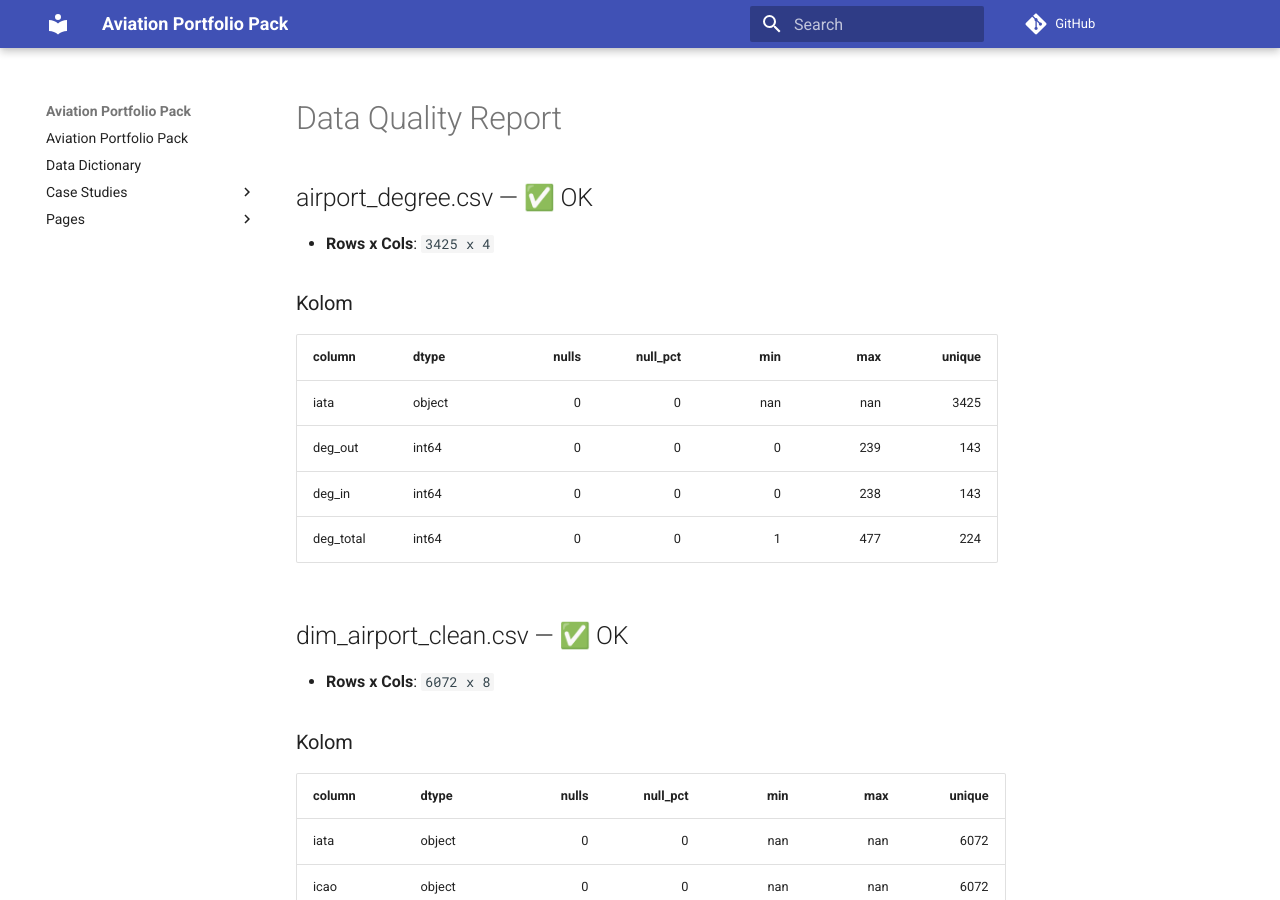
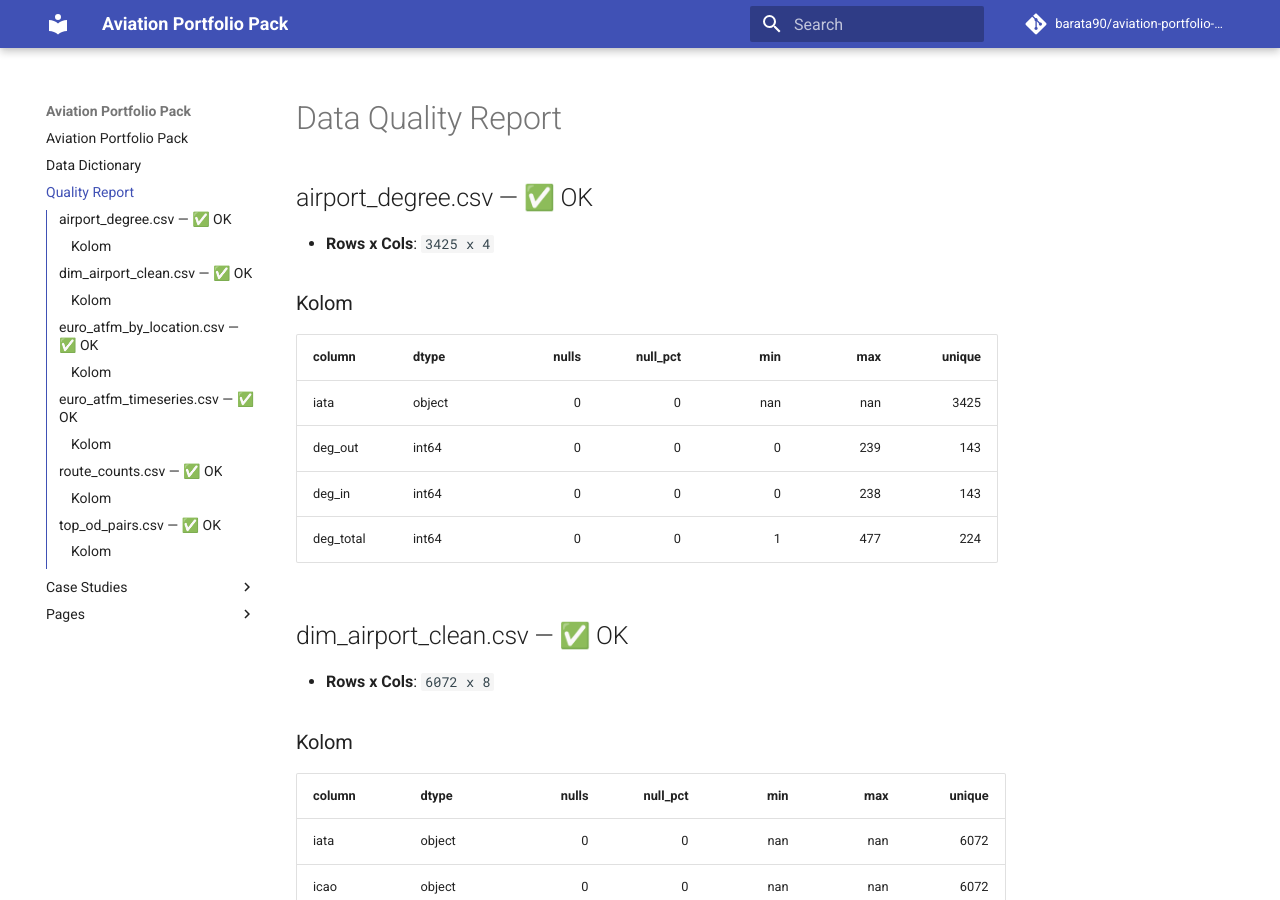
Before and after one commit to barata90/aviation-portfolio-pack, an MkDocs documentation site: the page built from docs/quality_report.md, in a window 1280 px wide and 900 px high. Built offline with MkDocs 1.6.1 and Material for MkDocs 9.7.7, drawn with Linux system fonts in a browser that asks for light colours; comment, search, counter and statistics services are not loaded.

Commit message:
Update mkdocs.yml

```diff
--- a/mkdocs.yml
+++ b/mkdocs.yml
@@ -1,6 +1,8 @@
 site_name: Aviation Portfolio Pack
-site_description: Data portfolio — routes, airports, dan ATFM analytics
+site_url: https://barata90.github.io/aviation-portfolio-pack/
 repo_url: https://github.com/barata90/aviation-portfolio-pack
+repo_name: barata90/aviation-portfolio-pack
+
 theme:
   name: material
   features:
@@ -23,12 +25,13 @@ markdown_extensions:
 nav:
   - Aviation Portfolio Pack: index.md
   - Data Dictionary: data_dictionary.md
+  - Quality Report: quality_report.md
   - Case Studies:
       - Emirates (Data Analytics Specialist): case_studies/emirates_data_analytics_specialist.md
   - Pages:
       - Airport Degree: pages/airport_degree.md
       - Dim Airport Clean: pages/dim_airport_clean.md
-      - Euro Atfm By Location: pages/euro_atfm_by_location.md
-      - Euro Atfm Timeseries: pages/euro_atfm_timeseries.md
+      - Euro ATFM By Location: pages/euro_atfm_by_location.md
+      - Euro ATFM Timeseries: pages/euro_atfm_timeseries.md
       - Route Counts: pages/route_counts.md
-      - Top Od Pairs: pages/top_od_pairs.md
+      - Top OD Pairs: pages/top_od_pairs.md
```
